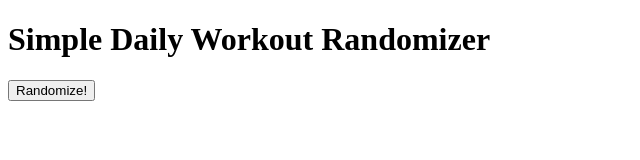
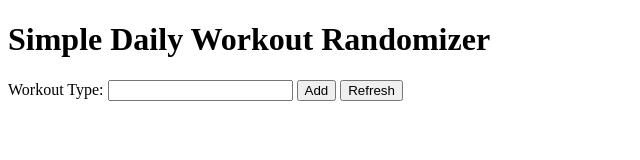
Before and after one commit to s4lvi/scratchpad, a plain HTML site: page simple_frontend/index.html in a window 1280 px wide. Shown: the whole page, without its empty margins (0-640 px from the left). Drawn offline with Linux system fonts and the light colour scheme.

Commit message:
working workout randomizer

```diff
--- a/simple_frontend/index.html
+++ b/simple_frontend/index.html
@@ -1,13 +1,16 @@
 <!DOCTYPE html>
 <html>
     <head>
-        <script src="workout.js"></script>
     </head>
     <body>
         <h1>Simple Daily Workout Randomizer</h1>
         <div id="content-area">
 
         </div>
-        <button onclick="randomize()">Randomize!</button>
+            <label>Workout Type: </label>
+            <input id="workout-input" type="text"></input>
+            <button onclick="update()">Add</button>
+        <button onclick="refresh()">Refresh</button>
     </body>
+    <script src="workout.js"></script>
 </html>
--- a/simple_frontend/workout.js
+++ b/simple_frontend/workout.js
@@ -1,7 +1,23 @@
-let contentArea;
-window.onload = function() {
-};
+var workouts = new Map();
 
-function randomize() {
-    document.getElementById("content-area").innerHtml = Math.random() * 10;
+function update() {
+    let type = document.getElementById("workout-input");
+    if (type.value != "") {
+        workouts.set(type.value,0);
+        type.value = "";
+        refresh();
+    }
 }
+
+function refresh() {
+    var contentArea = document.getElementById("content-area");
+    contentArea.innerHTML = "<ul>";
+    for (let w of workouts) {
+        var [key, value] = w;
+        value += 5 * (Math.floor(Math.random() * 2) + 1);
+        contentArea.innerHTML += "<li>" + key + ": " + value + "</li>";
+    }
+    contentArea.innerHTML += "</ul>";
+    console.log(workouts);
+    console.log(contentArea);
+}
```
